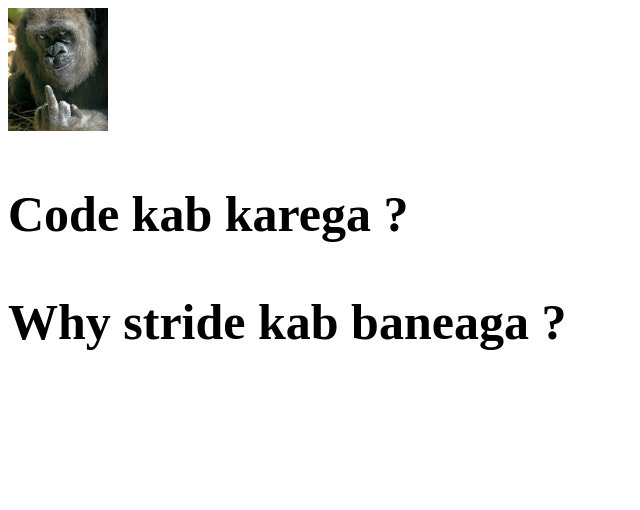
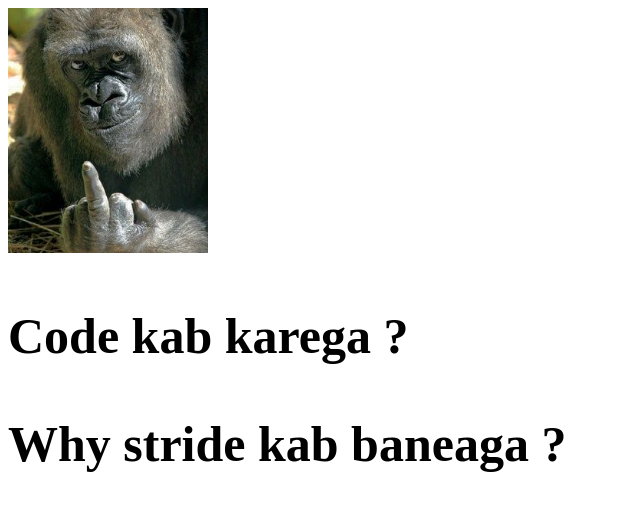
Before and after one commit to KnTanveer/Monkey-meme, a plain HTML site: page index.html in a window 1280 px wide. Shown: the whole page, without its empty margins (0-640 px from the left). Drawn offline with Linux system fonts and the light colour scheme.

Commit message:
Update index.html

```diff
--- a/index.html
+++ b/index.html
@@ -4,7 +4,7 @@
 
   </head>
   <body>
-    <img style="width: 100px;" src="download.jpg">
+    <img style="width: 200px;" src="download.jpg">
     <p style="font-weight: 700; font-size: 50px;">Code kab karega ?</p>
     <p style="font-weight: 700; font-size: 50px;">Why stride kab baneaga ?</p>
   </body>
```
